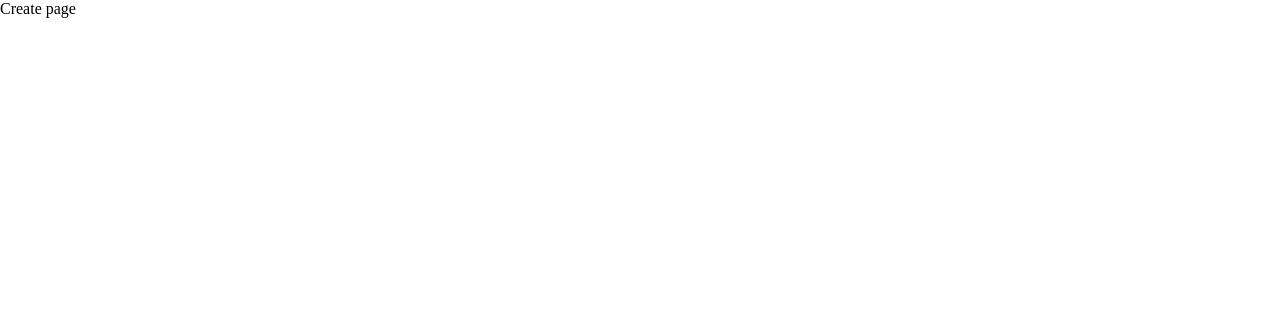
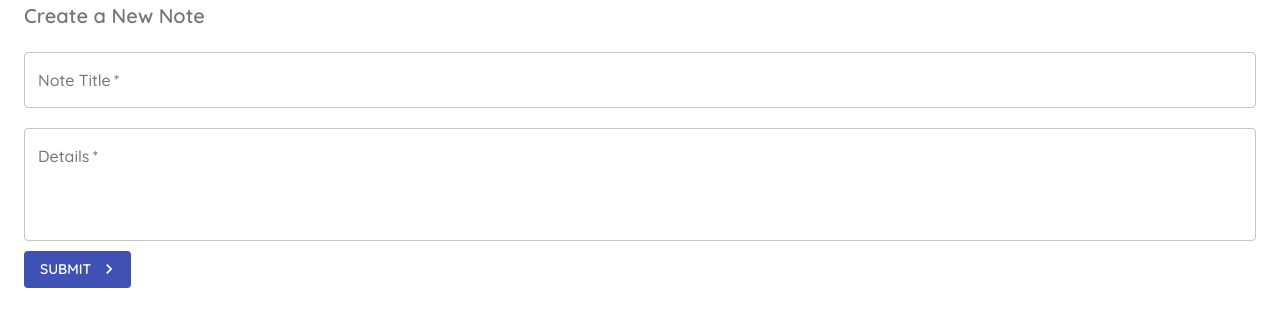
Before and after one commit to Kavindu1997/K-Notes, a React (Create React App) app: page /create in a window 1280 px wide. Shown: the top 326 px of the page. Built offline with nearby package versions, Linux system fonts and the light colour scheme.

Commit message:
form added with custom validation

```diff
--- a/src/pages/Create.js
+++ b/src/pages/Create.js
@@ -1,9 +1,101 @@
-import React from 'react'
+import React, { useState } from 'react';
+import Typography from '@material-ui/core/Typography';
+import Button from '@material-ui/core/Button';
+import Container from '@material-ui/core/Container';
+import KeyboardArrowRightOutlinedIcon from '@material-ui/icons/KeyboardArrowRightOutlined';
+import {makeStyles, FormControl, FormHelperText, FormLabel, TextField} from '@material-ui/core';
 
+
+const useStyles=makeStyles({
+  btn:{
+    marginTop:10
+    // backgroundColor:'violet',
+    // '&:hover':{
+    //   backgroundColor:'green'
+    // }
+  },
+  field:{
+    marginTop:20,
+    marginBottom:20,
+    display:'block'
+  }
+
+})
 export default function Create() {
+  const classes=useStyles()
+  const [title,setTitle]=useState('')
+  const [details,setDetails]=useState('')
+  const [titleError,setTitleError]=useState(false)
+  const [detailsError,setDetailsError]=useState(false)
+
+  const handleSubmit=(e)=>{
+    e.preventDefault();
+    setTitleError(false);
+    setDetailsError(false);
+
+    if(title==""){
+      setTitleError(true)
+    }
+
+    if(details==""){
+      setDetailsError(true)
+    }
+
+    if(title && details){
+      console.log(title,details);
+    }
+  }
   return (
-    <div>
-      Create page
-    </div>
+    <Container>
+      <Typography
+       variant="h6"
+       component="h2"
+       color="textSecondary"
+       gutterBottom
+      >
+        Create a New Note
+      </Typography>
+
+      <form noValidate autoComplete="off" onSubmit={handleSubmit}>
+         <TextField
+           onChange={(e)=>setTitle(e.target.value)}
+           className={classes.field}
+           id="note-title"
+           label="Note Title"
+           color="primary"
+           variant="outlined"
+           fullWidth
+           required
+           error={titleError}
+         />
+          <TextField
+           onChange={(e)=>setDetails(e.target.value)}
+           id="note-details"
+           label="Details"
+           color="primary"
+           variant="outlined"
+           fullWidth
+           required
+           multiline
+           rows={4}
+           error={detailsError}
+         />
+
+
+          <Button
+            className={classes.btn}
+           // onClick={()=>console.log("You clicked Me!")}
+            type="submit"
+            variant="contained"
+            color="primary"
+            disableElevation
+            endIcon={<KeyboardArrowRightOutlinedIcon/>}
+          >
+            Submit
+          </Button>
+      </form>
+
+
+    </Container>
   )
 }
```
